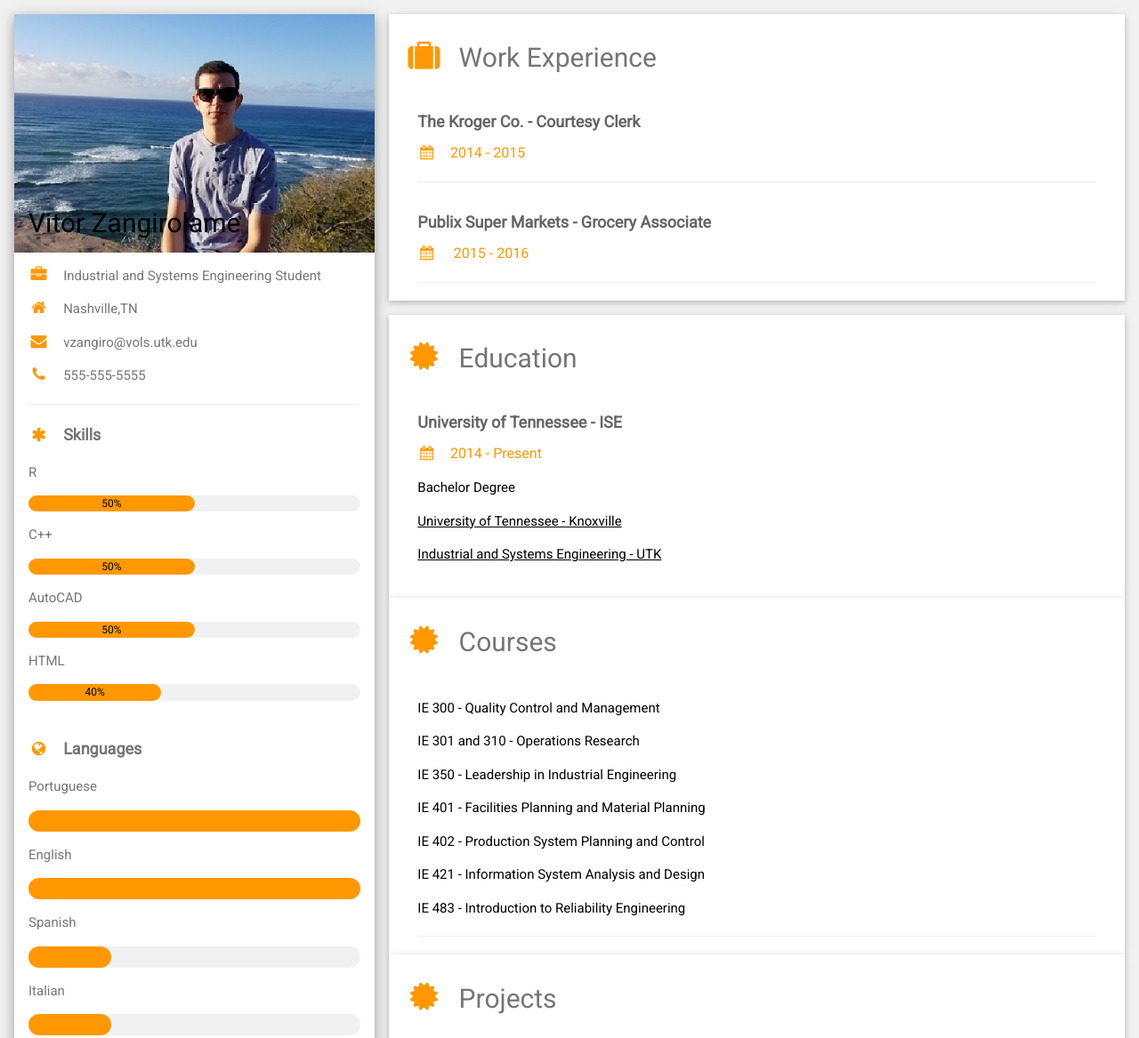
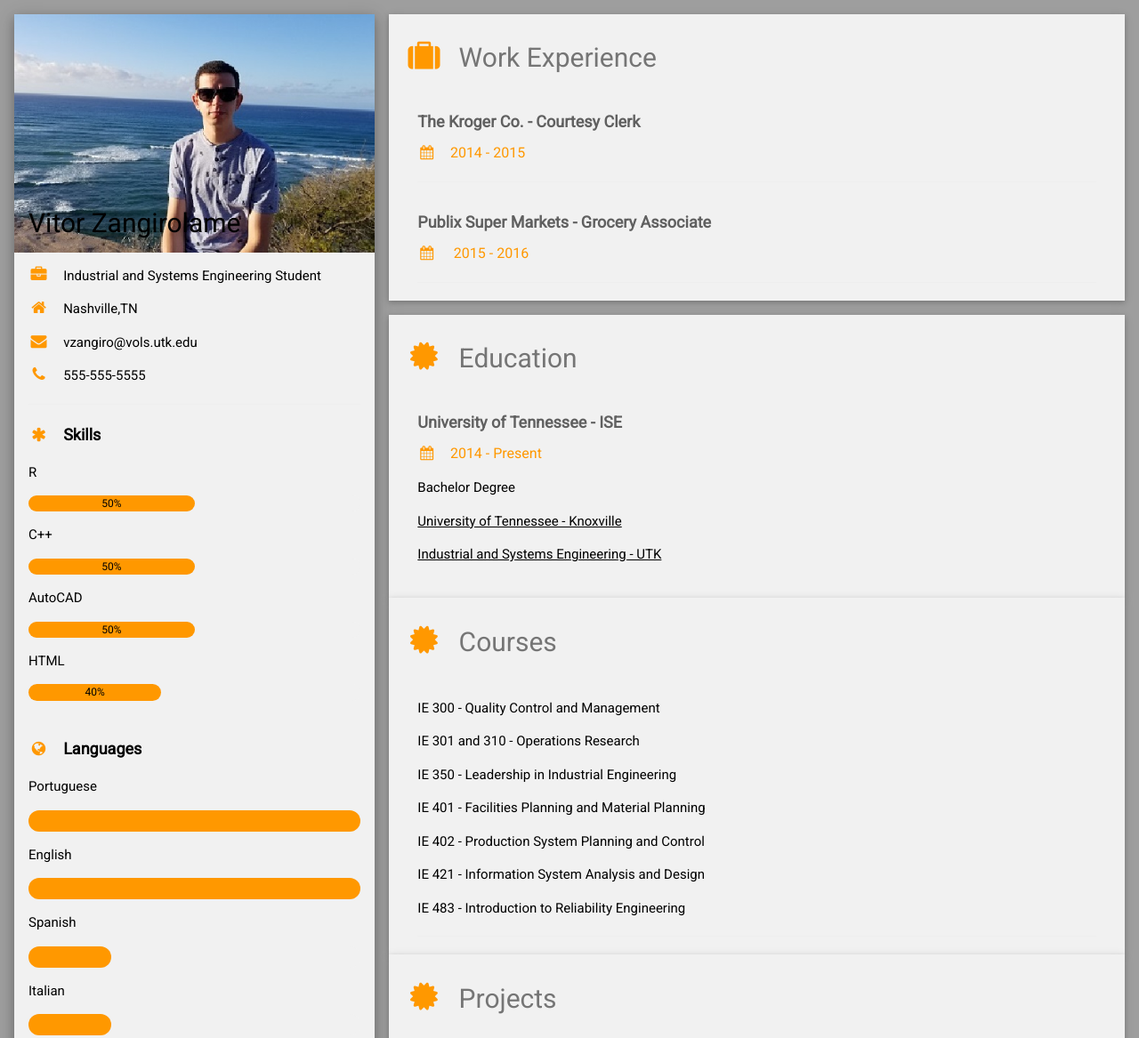
Before and after one commit to vzangiro/Resume, a plain HTML site: page index.html in a window 1280 px wide. Shown: the top 1167 px of the page at 89% size. Drawn offline with nearby package versions, Linux system fonts and the light colour scheme.

Commit message:
Color Changes

```diff
--- a/index.html
+++ b/index.html
@@ -1,6 +1,6 @@
 <!DOCTYPE html>
 <html>
-<title>Resume Template</title>
+<title>Vitor's Resume</title>
 <meta charset="UTF-8">
 <meta name="viewport" content="width=device-width, initial-scale=1">
 <link rel="stylesheet" href="https://www.w3schools.com/w3css/4/w3.css">
@@ -19,7 +19,7 @@
     }
 </style>
 
-<body class="w3-light-grey">
+<body class="w3-grey">
 
     <!-- Page Container -->
     <div class="w3-content w3-margin-top" style="max-width:1400px;">
@@ -30,7 +30,7 @@
             <!-- Left Column -->
             <div class="w3-third">
 
-                <div class="w3-white w3-text-grey w3-card-4">
+                <div class="w3-light-grey w3-text-black w3-card-4">
                     <div class="w3-display-container">
                         <img src="./resumepic.jpg "style="width:100%" alt="Avatar">
                         <div class="w3-display-bottomleft w3-container w3-text-black">
@@ -94,7 +94,7 @@
             <!-- Right Column -->
             <div class="w3-twothird">
 
-                <div class="w3-container w3-card w3-white w3-margin-bottom">
+                <div class="w3-container w3-card w3-light-grey w3-margin-bottom">
                     <h2 class="w3-text-grey w3-padding-16"><i
                             class="fa fa-suitcase fa-fw w3-margin-right w3-xxlarge w3-text-orange"></i>Work Experience
                     </h2>
@@ -111,7 +111,7 @@
                     </div>
                 </div>
 
-                <div class="w3-container w3-card w3-white">
+                <div class="w3-container w3-card w3-light-grey">
                     <h2 class="w3-text-grey w3-padding-16"><i
                             class="fa fa-certificate fa-fw w3-margin-right w3-xxlarge w3-text-orange"></i>Education</h2>
                     <div class="w3-container">
@@ -123,7 +123,7 @@
                     </div>
                 </div>
 
-                <div class="w3-container w3-card w3-white">
+                <div class="w3-container w3-card w3-light-grey">
                     <h2 class="w3-text-grey w3-padding-16"><i
                             class="fa fa-certificate fa-fw w3-margin-right w3-xxlarge w3-text-orange"></i>Courses</h2>
                     <div class="w3-container">
@@ -138,7 +138,7 @@
                     </div>
                 </div>
 
-                <div class="w3-container w3-card w3-white">
+                <div class="w3-container w3-card w3-light-grey">
                     <h2 class="w3-text-grey w3-padding-16"><i
                             class="fa fa-certificate fa-fw w3-margin-right w3-xxlarge w3-text-orange"></i>Projects</h2>
                     <div class="w3-container">
```
